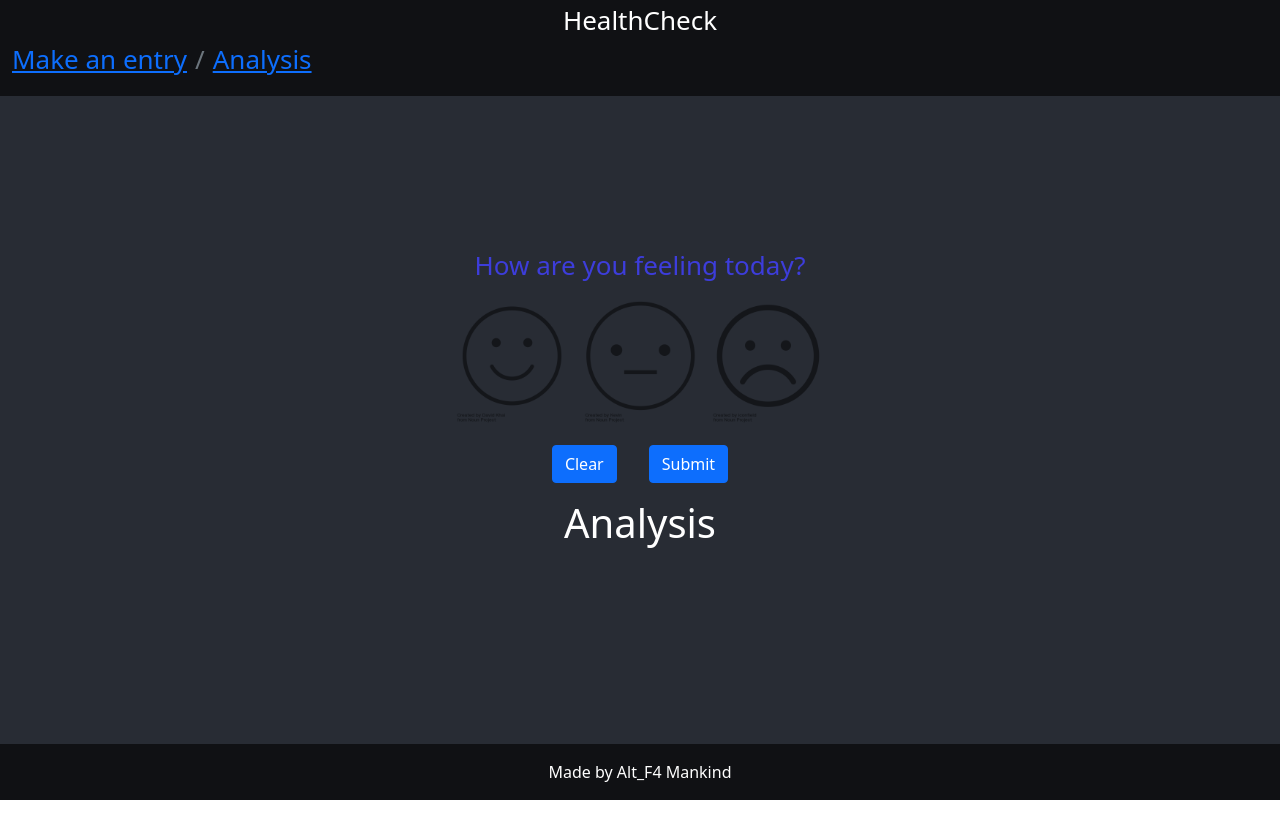
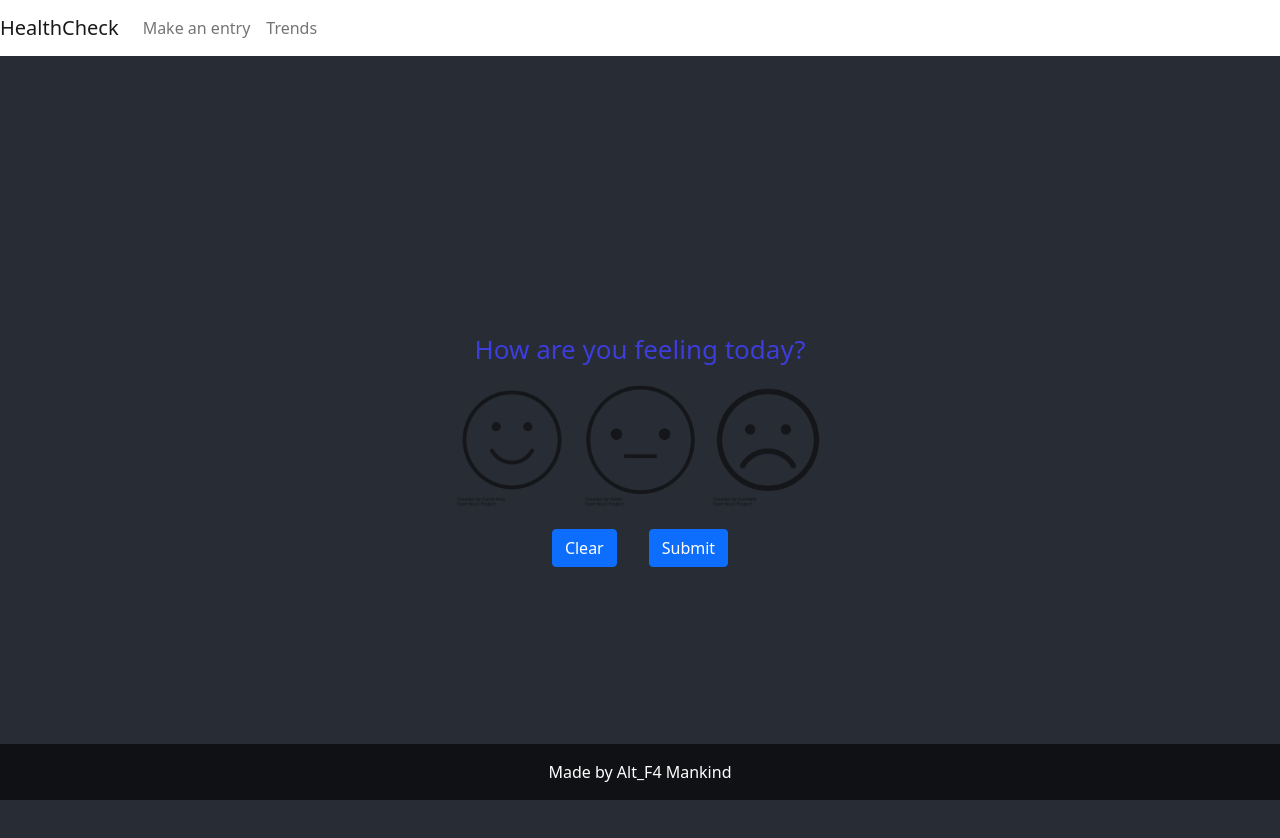
Before and after one commit to ALT-F4-MANKIND/hackathon-project, a React (Create React App) app: page / in a window 1280 px wide. Shown: the top 838 px of the page. Before the commit the page ends 800 px from the top, so only its background shows below. Built offline with nearby package versions, Linux system fonts and the light colour scheme.

Commit message:
made routing work with a navbar between 2 pages

```diff
--- a/src/App.css
+++ b/src/App.css
@@ -1,4 +1,4 @@
-.App {
+.app {
   text-align: center;
   background-color: #282c34;
   min-height: 100vh;
--- a/src/App.js
+++ b/src/App.js
@@ -1,9 +1,15 @@
-import './App.css';
-import Header from './Components/Header/HeaderContainer'
+import NavigarionBar from './Components/Header/NavigationBar'
 import FormContainer from './Components/Form/FormContainer'
 import Footer from './Components/Footer/FooterContainer'
 import Analysis from './Components/Analysis/AnalysisContainer'
 import React from 'react'
+import {
+  BrowserRouter as Router,
+  Routes,
+  Route,
+} from "react-router-dom"
+import NavigationBar from './Components/Header/NavigationBar';
+import './App.css'
 
 class App extends React.Component {
   constructor() {
@@ -15,12 +21,18 @@ class App extends React.Component {
 
   render () {
     return (
-      <div className="App">
-        <Header />
-        <FormContainer />
-        <Analysis />
-        <Footer />
-      </div>
+      <>
+        <NavigationBar />
+        <div className="app">
+          <Router>
+            <Routes>
+              <Route path="/analysis" element={<Analysis/>} />
+              <Route exact={true} path="/" element={<FormContainer/>} />
+            </Routes>
+          </Router>
+          <Footer />
+        </div>
+      </>
     );
 
   }
--- a/src/Components/Analysis/AnalysisContainer.js
+++ b/src/Components/Analysis/AnalysisContainer.js
@@ -2,6 +2,8 @@ import React from 'react'
 
 export default function AnalysisContainer() {
     return(
-        <h1>Analysis</h1>
+        <>
+            <h1>Analysis</h1>
+        </>
     )
 }
--- a/src/Components/Header/Header.css
+++ b/src/Components/Header/Header.css
@@ -1,6 +1,5 @@
 .header {
     background-color: #101114;
-    /* color: blueviolet; */
     width: 100%;
     position: absolute;
     top: 0;
--- a/src/Components/Header/HeaderContainer.js
+++ /dev/null
@@ -1,20 +0,0 @@
-import React from 'react'
-import './Header.css'
-import { Button, Breadcrumb, Row, Col } from 'react-bootstrap'
-import 'bootstrap/dist/css/bootstrap.min.css'
-
-function Header () {
-    return(
-        <Row className="header">
-        {/* // <header> */}
-            HealthCheck
-            <Breadcrumb>
-                <Breadcrumb.Item>Make an entry</Breadcrumb.Item>
-                <Breadcrumb.Item>Analysis</Breadcrumb.Item>
-            </Breadcrumb>
-        {/* </header> */}
-        </Row>
-    )
-}
-
-export default Header
--- /dev/null
+++ b/src/Components/Header/NavigationBar.js
@@ -0,0 +1,20 @@
+import React from 'react'
+import './Header.css'
+import { Button, Breadcrumb, Row, Col, Nav, Navbar } from 'react-bootstrap'
+import 'bootstrap/dist/css/bootstrap.min.css'
+
+function NavigationBar () {
+    return(
+        <Navbar expand="lg">
+            <Navbar.Brand className="ml-3">HealthCheck</Navbar.Brand>
+            <Navbar.Collapse>
+                <Nav className="ml-auto">
+                    <Nav.Item><Nav.Link href="/">Make an entry</Nav.Link></Nav.Item>
+                    <Nav.Item><Nav.Link href="/analysis">Trends</Nav.Link></Nav.Item>
+                </Nav>
+            </Navbar.Collapse>
+        </Navbar>
+    )
+}
+
+export default NavigationBar
```
